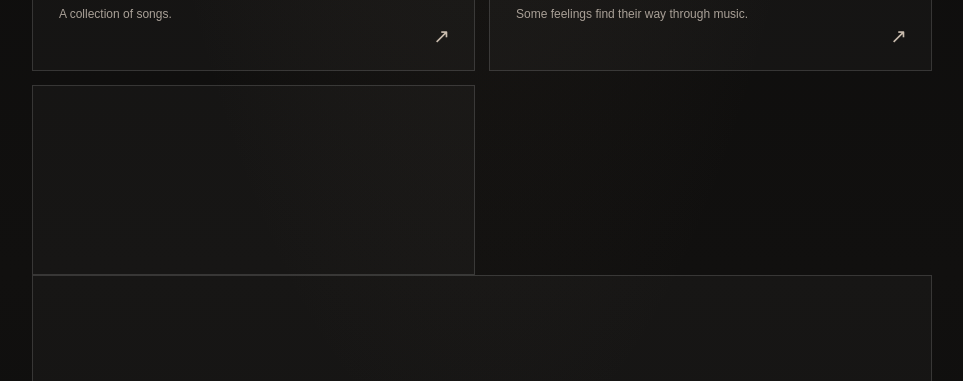
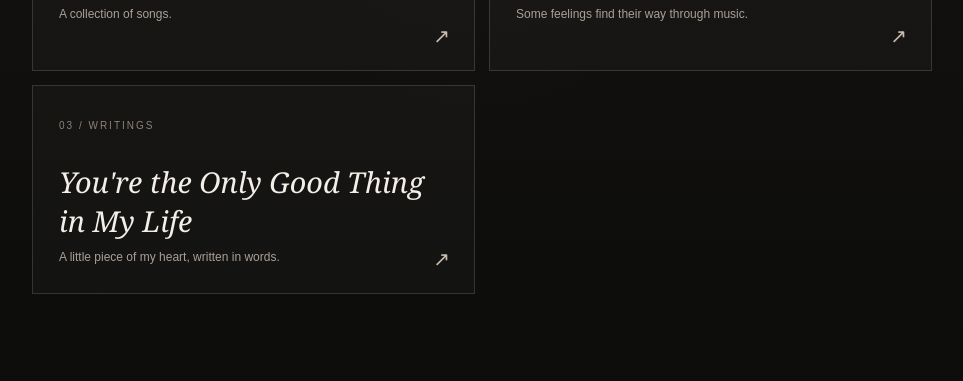
Before and after one commit to szuannrndrax/in-aeternum, a plain HTML site: page index.html in a window 1280 px wide. Shown: the part 1042-1423 px from the top of the page, without its empty margins (158-1121 px from the left). Drawn offline with Linux system fonts and the light colour scheme.

Commit message:
Add new writing entry to index.html

```diff
--- a/index.html
+++ b/index.html
@@ -71,6 +71,11 @@
             <p>Some feelings find their way through music.</p><span class="arrow">↗</span>
           </a>
          <a class="link-card" href="https://mclrnzn.substack.com/p/2e39c150-d99d-4e57-8d6c-6e990ae6e825" target="_blank" rel="noopener noreferrer">
+  <span class="num">03 / WRITINGS</span>
+  <h3>You're the Only Good Thing in My Life</h3>
+  <p>A little piece of my heart, written in words.</p>
+  <span class="arrow">↗</span>
+</a>
         </div>
       </section>
 
```
